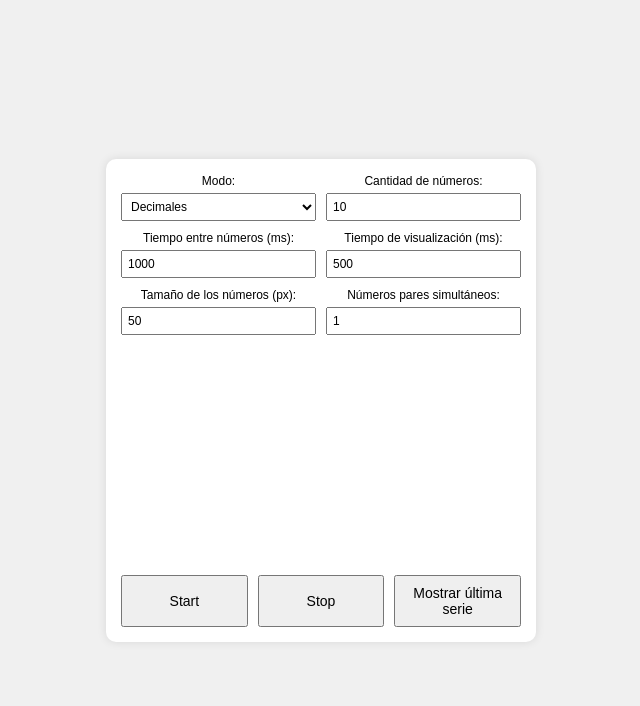
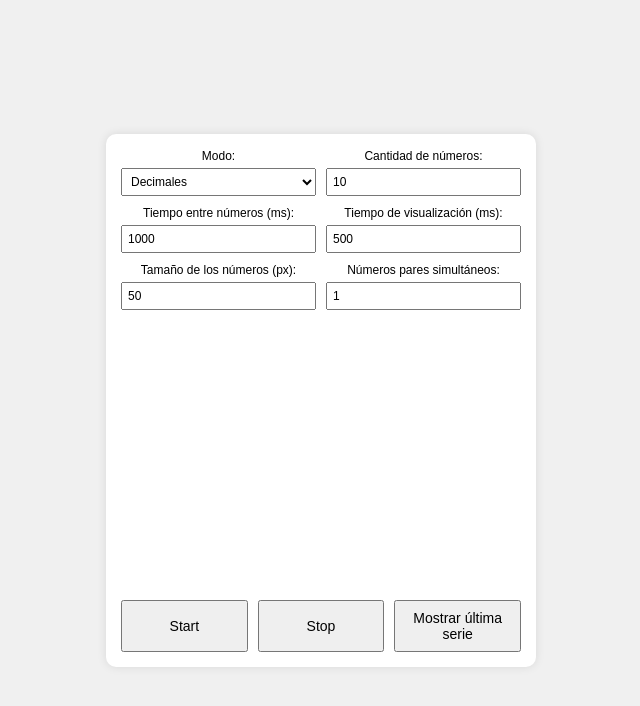
Before and after one commit to SpeedQuark/Spdpres, a plain HTML site: page index.html in a window 1280 px wide. Shown: the whole page, without its empty margins (319-959 px from the left). Drawn offline with Linux system fonts and the light colour scheme.

Commit message:
Update style.css

```diff
--- a/style.css
+++ b/style.css
@@ -48,7 +48,7 @@ body {
 
 .numbers-container {
     margin: 20px 0;
-    height: 200px; /* Más espacio para los números */
+    height: 250px; /* Más espacio para los números */
     display: flex;
     justify-content: center;
     align-items: center;
```
